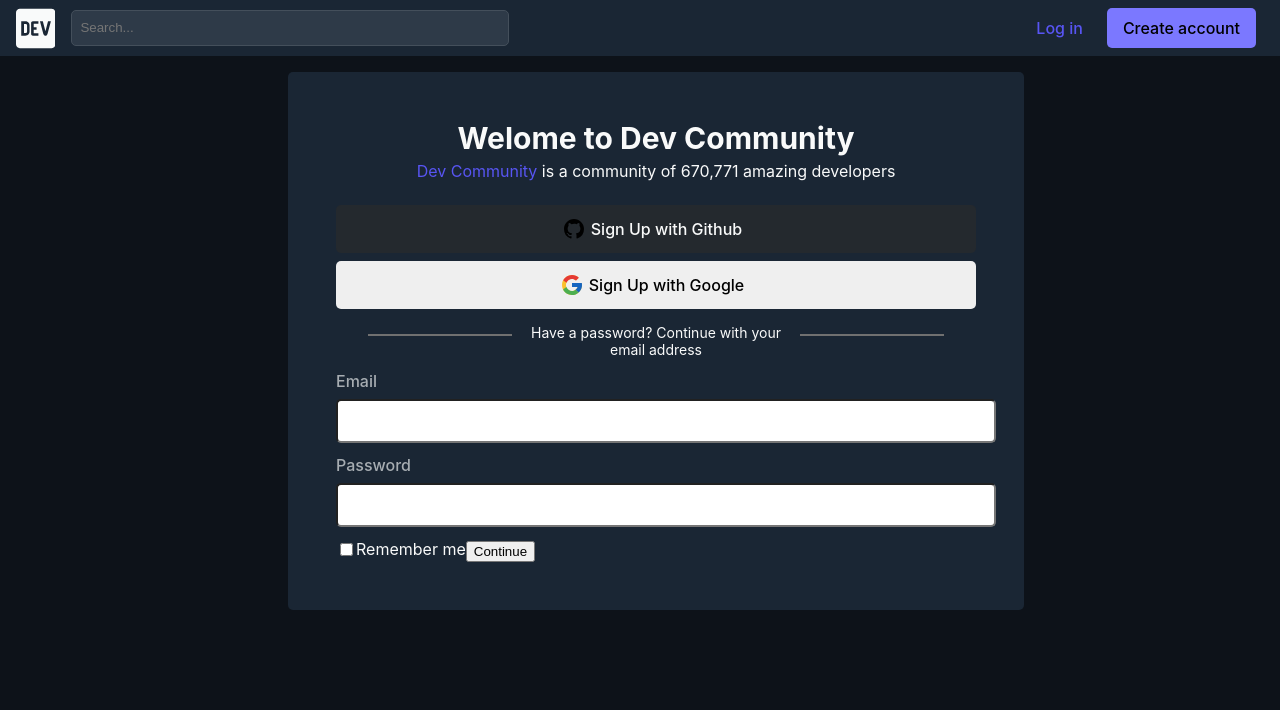
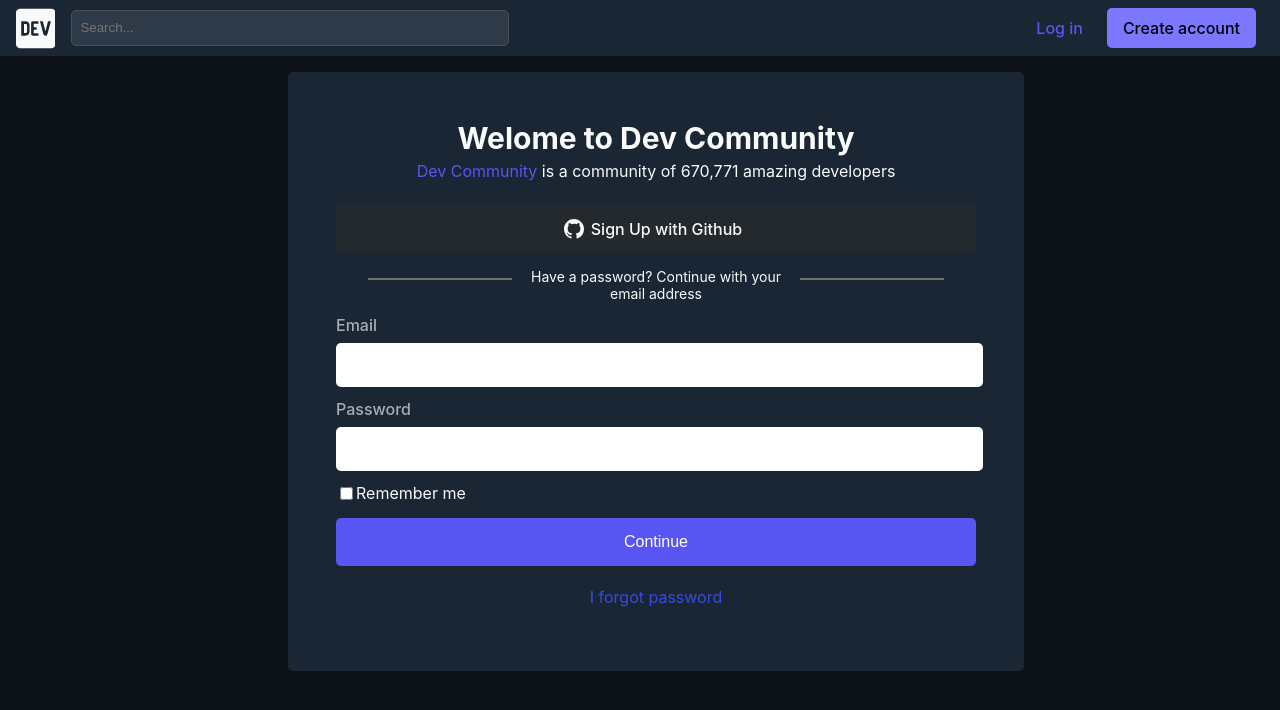
Before and after one commit to Ammyy9908/dev, a React (Create React App) app: page /login in a window 1280 px wide. Shown: the top 710 px of the page. Built offline with nearby package versions, Linux system fonts and the light colour scheme.

Commit message:
github auth added

```diff
--- a/package.json
+++ b/package.json
@@ -7,6 +7,7 @@
     "@testing-library/react": "^11.1.0",
     "@testing-library/user-event": "^12.1.10",
     "axios": "^0.21.1",
+    "js-cookie": "^3.0.0",
     "react": "^17.0.2",
     "react-dom": "^17.0.2",
     "react-logger": "^1.1.0",
--- a/src/App.js
+++ b/src/App.js
@@ -5,8 +5,26 @@ import Profile from './Pages/Profile';
 import SignOutConfirm from './Pages/SignOutConfirm';
 import Register from './Pages/Register';
 import Login from './Pages/Login';
+import Cookies from 'js-cookie';
+import React from "react";
+import axios from 'axios';
+import { connect } from 'react-redux';
+import { setUser } from './redux/actions/_appActions';
 
-function App() {
+function App(props) {
+
+  React.useEffect(()=>{
+    if(Cookies.get("AUTH_TOKEN") && !props.user){
+      axios.get(`https://api.github.com/user`,{
+        headers:{
+          "Authorization":"token "+Cookies.get("AUTH_TOKEN")
+        }
+      }).then((res)=>{
+        console.log(res);
+        props.setUser(res.data);
+      })
+    }
+  },[]);
   return (
     <Router>
     <div>
@@ -22,6 +40,10 @@ function App() {
       <Route exact path="/login">
       <Login/>
       </Route>
+      <Route path="/login/:token" render={(props) => {
+     const token = props.match.params.token;
+      return <Login token={token}/>
+  }}  />
       <Route exact path="/profile">
       <Profile/>
       </Route>
@@ -40,4 +62,8 @@ function App() {
   );
 }
 
-export default App;
+
+const dispatchToProps = (dispatch)=>({
+  setUser:(user)=>dispatch(setUser(user))
+})
+export default connect(null,dispatchToProps)(App);
--- a/src/Components/Navbar.css
+++ b/src/Components/Navbar.css
@@ -127,6 +127,11 @@ background-color: var(  --button-ghost-bg-hover);
     position: relative;
     cursor: pointer;
 }
+.user__nav__avatar img{
+    width: 100%;
+    height: 100%;
+    border-radius: inherit;
+}
 .dropdown{
     width: 320px;
     position: fixed;
--- a/src/Components/Navbar.jsx
+++ b/src/Components/Navbar.jsx
@@ -16,7 +16,7 @@ function IconButton({Icon}){
 function Navbar(props) {
 
     const handleDrodpwn = (e)=>{
-        if(e.target.classList.contains("user__nav__avatar")){
+        if(e.target.classList.contains("user__nav__avatar") || e.target.classList.contains("user__image")){
             props.setDrop(!props.dropdown)
         }
     }
@@ -32,9 +32,9 @@ function Navbar(props) {
         <div className="header">
             <div className="header__wrapper">
                 <div className="header__left">
-                    <a href="/" className="site__logo">
+                    <Link to="/" className="site__logo">
                         <Logo/>
-                    </a>
+                    </Link>
                     <div className="navbar__search">
                         <form action="">
                             <input type="text" placeholder="Search..."/>
@@ -42,18 +42,19 @@ function Navbar(props) {
                     </div>
                 </div>
                 <div className="header__right">
-                    <div className="nav__auth__buttons">
+                    {!props.user && <div className="nav__auth__buttons">
                         <button onClick={loginNav}>Log in</button>
                         <button onClick={regNav}>Create account</button>
-                    </div>
+                    </div>}
                     {props.user && <><button className="create_post">Create Post</button>
                     <IconButton Icon={Chat}/>
                     <IconButton Icon={Bell}/>
                     <div className="user__nav__avatar" onClick={handleDrodpwn}>
+                        <img src={props.user.avatar_url} alt={props.user.login} className="user__image"/>
                     {props.dropdown &&<div className="dropdown">
                           <div className="drop__header">
-                              <Link to="/profile"><h3>Sumit Bighaniya</h3></Link>
-                              <span>@sammy786</span>
+                              <Link to="/profile"><h3>{props.user.name}</h3></Link>
+                              <span>@{props.user.login}</span>
                           </div>
                           <div className="dropdown__body">
                               <a href="/">Dashboard</a>
--- a/src/Pages/Login.css
+++ b/src/Pages/Login.css
@@ -75,6 +75,9 @@
     width: 24px;
     height: 24px;
     }
+    .github_btn svg{
+        fill: currentColor;
+    }
 
     .login__hr{
         text-align: center;
@@ -130,19 +133,25 @@
         outline: 0;
         margin-top: var(--su-2);
         line-height: var(--lh-base);
-        padding: calc(0.5em - var(--border-width)) 0.5em;
+        /* padding: calc(0.5em - var(--border-width)) 0.5em; */
+        padding-left: 5px;
+        padding-top: 10px;
+        padding-bottom: 10px;
         font-family: inherit;
         font-size: var(--fs-base);
         width: 100%;
         resize: vertical;
         border-radius: var(--radius);
         transition: all var(--transition-props);
+        border: 0;
     }
     .rembember-field{
         display: inline-flex;
         align-items: center;
         border-radius: var(--radius);
         transition: all var(--transition-props);
+        width: 100%;
+        margin-bottom: 15px;
     }
     .rembember-field  input[type="radio"]{
         margin: 0.1875em;
@@ -150,3 +159,25 @@
         background-color: #3b49df;
         border-color: var(--form-border-focus);
     }
+    .login__card form input[type="submit"]{
+        --vertical-padding: var(--su-3);
+        --horizontal-padding: var(--su-5);
+        --with-icon-padding: var(--su-3);
+        --icon-margin: var(--su-2);
+        margin-bottom: 5px;
+        width: 100%;
+        padding-top: 15px;
+        padding-bottom: 15px;
+        border-radius: var(--radius);
+        border: 0;
+        background-color: var(--dark-accent-color);
+        font-size: 16px;
+        color: #fff;
+    }
+    .forgot_password{
+        text-align: center;
+    }
+    .forgot_password a{
+        text-decoration: none;
+        color: #3b49df;
+    }
--- a/src/Pages/Login.jsx
+++ b/src/Pages/Login.jsx
@@ -1,4 +1,6 @@
+import Cookies from 'js-cookie';
 import React from 'react'
+import { useHistory } from 'react-router-dom';
 import GithubIcon from '../assets/GithubIcon';
 import GoogleIcon from '../assets/GoogleIcon';
 import Navbar from '../Components/Navbar';
@@ -14,7 +16,24 @@ const Field = ({id,type,placeholder,label})=>{
     )
 }
 
-function Login() {
+function Login(props) {
+
+
+    const githubLogin = ()=>{
+        window.location=`https://github.com/login/oauth/authorize?client_id=554f1ed9afd292a68dc1&redirect_uri=http://localhost:5000/github/callback`;
+    }
+
+    const history = useHistory();
+
+    React.useEffect(()=>{
+        if(props.token){
+            Cookies.set('AUTH_TOKEN',props.token);
+            history.push('/');
+
+
+
+        }
+    },[])
     return (
         <div className="login">
             <Navbar/>
@@ -26,8 +45,8 @@ function Login() {
                 </div>
                 <div className="login__actions">
                     <div className="login__providers">
-                        <button className="btn github_btn"><GithubIcon/> Sign Up with Github</button>
-                        <button className="btn google_btn"><GoogleIcon/> Sign Up with Google</button>
+                        <button className="btn github_btn" onClick={githubLogin}><GithubIcon/> Sign Up with Github</button>
+                        {/* <button className="btn google_btn"><GoogleIcon/> Sign Up with Google</button> */}
                     </div>
                 </div>
                 <div className="login__hr">
@@ -42,6 +61,9 @@ function Login() {
                    </div>
                    <input type="submit" value="Continue" />
                 </form>
+                <p className="forgot_password">
+                    <a href="#">I forgot password</a>
+                </p>
             </div>
             </div>
         </div>
--- a/src/Pages/Profile.jsx
+++ b/src/Pages/Profile.jsx
@@ -23,29 +23,29 @@ function Profile(props) {
                         <header className="profile__header">
                             <div className="profile__header__top">
                                 <span className="user__avatar__image">
-                                    <img src="https://res.cloudinary.com/practicaldev/image/fetch/s--sAnuO90W--/c_fill,f_auto,fl_progressive,h_320,q_auto,w_320/https://dev-to-uploads.s3.amazonaws.com/uploads/user/profile_image/453027/2d67a2f7-3278-4097-85dd-1dec435690c3.jpg" alt="" />
+                                    <img src={props.user.avatar_url} alt={props.user.name} />
                                 </span>
                                 <div className="profile__header__action">
                                     <button>Edit profile</button>
                                 </div>
                             </div>
                             <div className="profile__header__details">
-                                <h1>Sumit Bighaniya</h1>
-                                <p>Self Taught Developer</p>
+                                <h1>{props.user.name}</h1>
+                                <p>{props.user.bio}</p>
                                 <div className="profile__header__meta">
                                 <span className="profile__header__meta__item">
                                         <LocationIcon/>
-                                        Bangalore
+                                        {props.user.location}
                                     </span>
                                     <span className="profile__header__meta__item">
                                         <CakeIcon/>
                                         Joined on 15 Aug 2020
                                     </span>
-                                    <a href="#" className="profile__header__meta__item meta__link">
+                                    <a href={"mailto:"+props.user.email} className="profile__header__meta__item meta__link">
                                         <EmailIcon/>
-                                        sb78639@gmail.com
+                                        {props.user.email}
                                     </a>
-                                    <a href="#" className="profile__header__meta__item meta__link">
+                                    <a href={props.user.url} className="profile__header__meta__item meta__link">
                                         <GithubIcon/>
                                     </a>
                                 </div>
--- a/src/Pages/Register.jsx
+++ b/src/Pages/Register.jsx
@@ -19,7 +19,7 @@ function Register() {
                 <div className="register__actions">
                     <div className="register__providers">
                         <button className="btn github_btn"><GithubIcon/> Sign Up with Github</button>
-                        <button className="btn google_btn"><GoogleIcon/> Sign Up with Google</button>
+                        {/* <button className="btn google_btn"><GoogleIcon/> Sign Up with Google</button> */}
                     </div>
                 </div>
                 <div className="register__hr">
--- a/src/Pages/SignOutConfirm.jsx
+++ b/src/Pages/SignOutConfirm.jsx
@@ -1,3 +1,4 @@
+import Cookies from 'js-cookie';
 import React from 'react'
 import { useHistory } from 'react-router-dom';
 import Navbar from '../Components/Navbar';
@@ -7,7 +8,8 @@ function SignOutConfirm() {
     const history = useHistory();
 
     const logout = ()=>{
-        history.push('/');
+        Cookies.remove('AUTH_TOKEN');
+        window.location.href="/";
     }
     return (
         <div className="confirm-logout">
```
Also changed, not shown: 1 other file (tests, documents, lock files or other folders).
